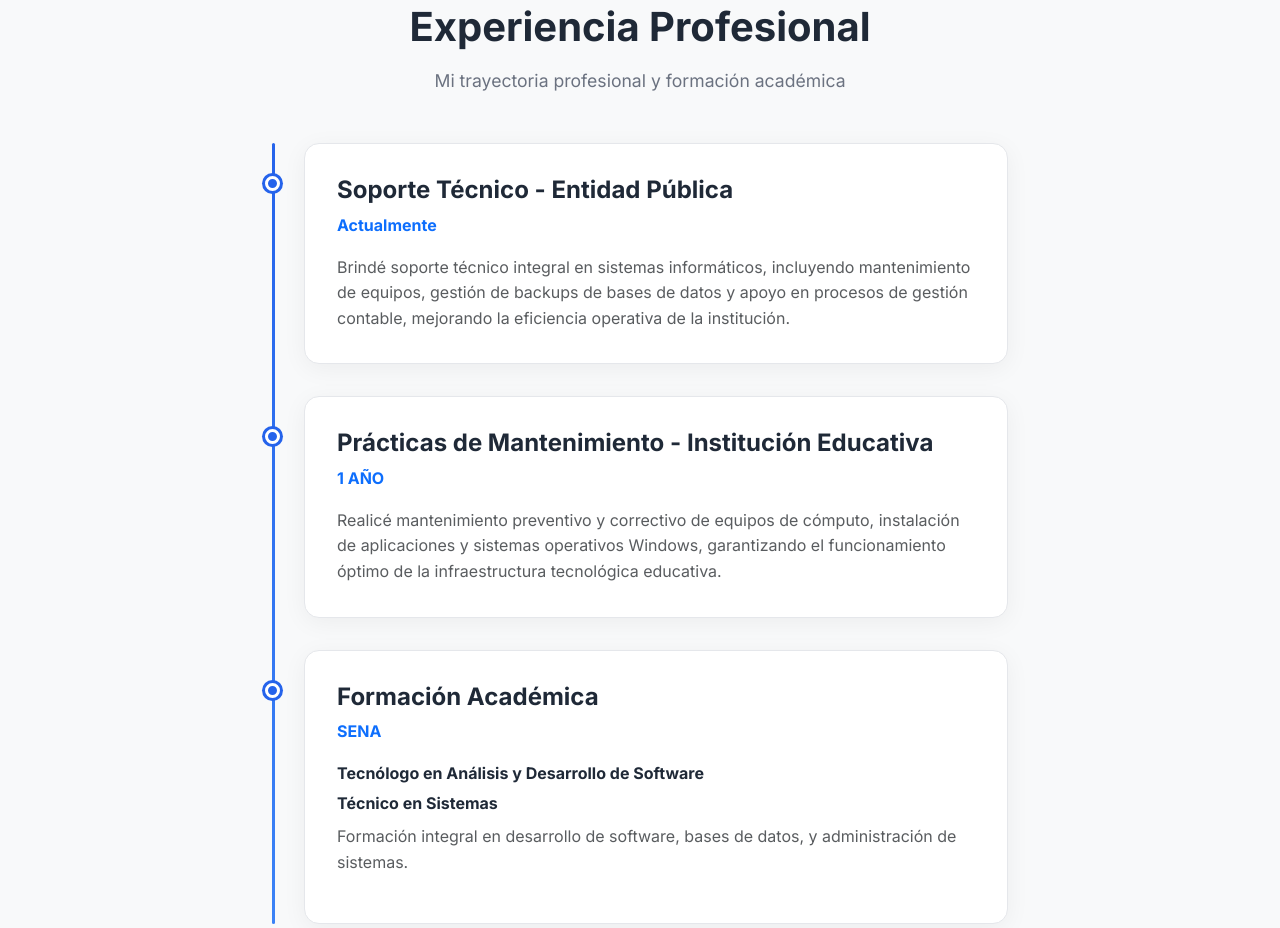
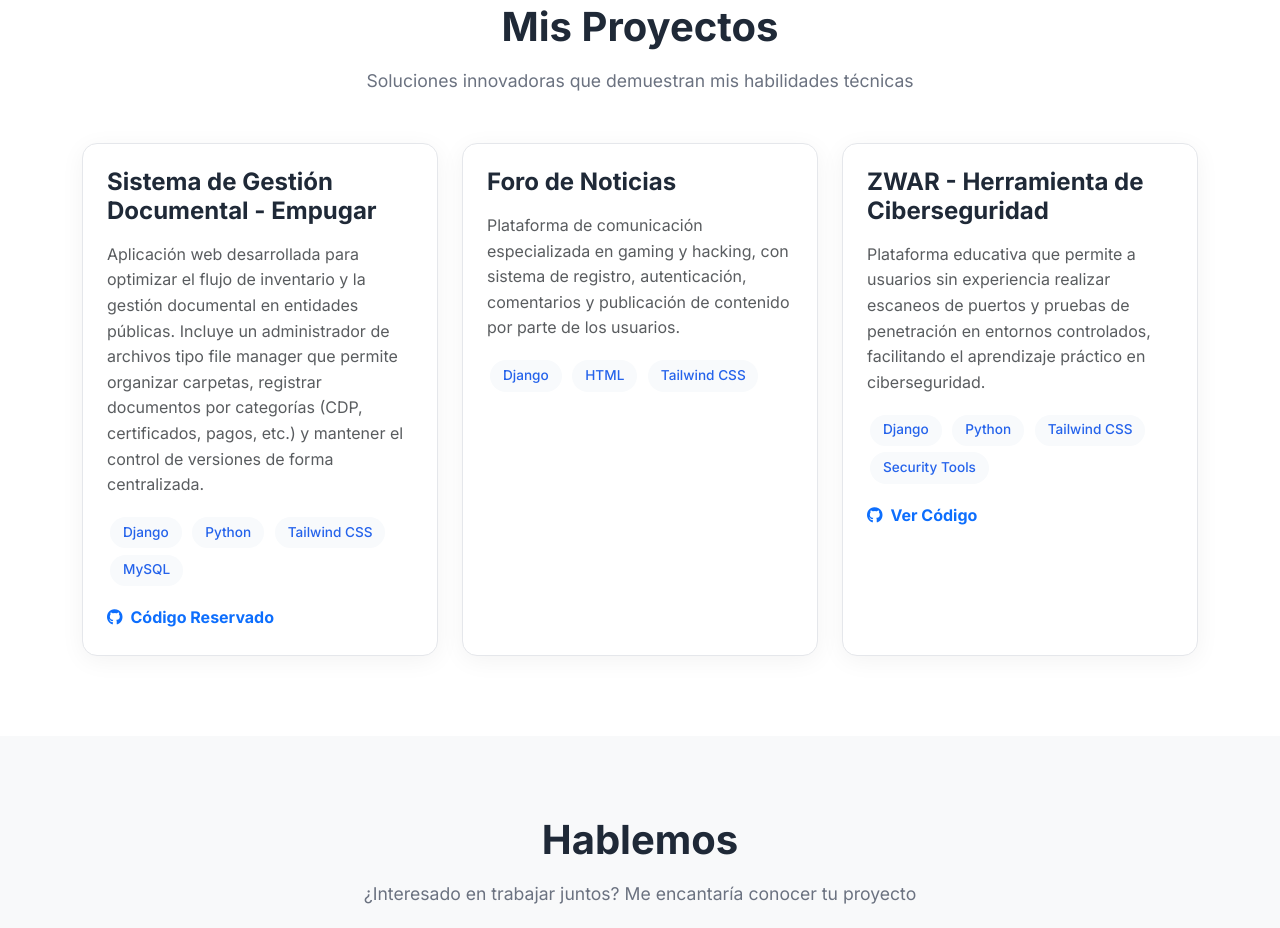
Before and after one commit to Ask-os/AsK-os.github.io-, a plain HTML site: page index.html in a window 1280 px wide. Shown: the part 1873-2801 px from the top of the page. Drawn offline with nearby package versions, Linux system fonts and the light colour scheme.

Commit message:
Update index.html

```diff
--- a/index.html
+++ b/index.html
@@ -579,54 +579,6 @@
         </div>
     </section>
 
-    <!-- Experience Section -->
-    <section id="experiencia" class="section-padding bg-light">
-        <div class="container">
-            <h2 class="section-title fade-in">Experiencia Profesional</h2>
-            <p class="section-subtitle fade-in">
-                Mi trayectoria profesional y formación académica
-            </p>
-
-            <div class="row">
-                <div class="col-lg-8 mx-auto">
-                    <div class="timeline fade-in">
-                        <div class="timeline-item">
-                            <h4 class="fw-bold mb-2">Soporte Técnico - Entidad Pública</h4>
-                            <div class="text-primary fw-bold mb-3">Actualmente</div>
-                            <p class="text-muted mb-0">
-                                Brindé soporte técnico integral en sistemas informáticos, incluyendo mantenimiento
-                                de equipos, gestión de backups de bases de datos y apoyo en procesos de gestión
-                                contable, mejorando la eficiencia operativa de la institución.
-                            </p>
-                        </div>
-
-                        <div class="timeline-item">
-                            <h4 class="fw-bold mb-2">Prácticas de Mantenimiento - Institución Educativa</h4>
-                            <div class="text-primary fw-bold mb-3">1 AÑO</div>
-                            <p class="text-muted mb-0">
-                                Realicé mantenimiento preventivo y correctivo de equipos de cómputo, instalación
-                                de aplicaciones y sistemas operativos Windows, garantizando el funcionamiento
-                                óptimo de la infraestructura tecnológica educativa.
-                            </p>
-                        </div>
-
-                        <div class="timeline-item">
-                            <h4 class="fw-bold mb-2">Formación Académica</h4>
-                            <div class="text-primary fw-bold mb-3">SENA</div>
-                            <div class="mb-0">
-                                <p class="fw-bold mb-1">Tecnólogo en Análisis y Desarrollo de Software</p>
-                                <p class="fw-bold mb-2">Técnico en Sistemas</p>
-                                <p class="text-muted">
-                                    Formación integral en desarrollo de software, bases de datos, y administración de sistemas.
-                                </p>
-                            </div>
-                        </div>
-                    </div>
-                </div>
-            </div>
-        </div>
-    </section>
-
     <!-- Projects Section -->
     <section id="proyectos" class="section-padding">
         <div class="container">
@@ -635,14 +587,18 @@
                 Soluciones innovadoras que demuestran mis habilidades técnicas
             </p>
 
+            <!-- Fila de proyectos -->
+            <div class="row g-4">
+
+                <!-- Proyecto Empugar -->
                 <div class="col-lg-4 col-md-6 fade-in">
                     <div class="project-card">
                         <div class="p-4">
-                            <h4 class="fw-bold mb-3">Sistema de Gestión Documental Empugar</h4>
+                            <h4 class="fw-bold mb-3">Sistema de Gestión Documental - Empugar</h4>
                             <p class="text-muted mb-3">
-                                Sistema web desarrollado para optimizar el flujo de inventario y la gestión documental en entidades públicas.
-                                Cuenta con un administrador de archivos tipo file manager que permite organizar carpetas, registrar
-                                documentos por categorías (CDP, certificados, pagos, etc.), y mantener el control de versiones de forma centralizada.
+                                Aplicación web desarrollada para optimizar el flujo de inventario y la gestión documental en entidades públicas.
+                                Incluye un administrador de archivos tipo file manager que permite organizar carpetas, registrar documentos
+                                por categorías (CDP, certificados, pagos, etc.) y mantener el control de versiones de forma centralizada.
                             </p>
                             <div class="mb-3">
                                 <span class="tech-tag">Django</span>
@@ -650,22 +606,21 @@
                                 <span class="tech-tag">Tailwind CSS</span>
                                 <span class="tech-tag">MySQL</span>
                             </div>
-                            <a href="#"
-                           class="text-decoration-none text-primary fw-bold">
-                            <i class="fab fa-github me-2"></i>Codigo Reservado
-                        </a>
+                            <a href="#" class="text-decoration-none text-primary fw-bold">
+                                <i class="fab fa-github me-2"></i>Código Reservado
+                            </a>
                         </div>
                     </div>
                 </div>
 
+                <!-- Proyecto Foro de Noticias -->
                 <div class="col-lg-4 col-md-6 fade-in">
                     <div class="project-card">
                         <div class="p-4">
                             <h4 class="fw-bold mb-3">Foro de Noticias</h4>
                             <p class="text-muted mb-3">
-                                Plataforma de comunicación especializada en gaming y hacking con sistema
-                                de registro, autenticación, comentarios y publicación de contenido por
-                                parte de los usuarios.
+                                Plataforma de comunicación especializada en gaming y hacking, con sistema de registro, autenticación,
+                                comentarios y publicación de contenido por parte de los usuarios.
                             </p>
                             <div class="mb-3">
                                 <span class="tech-tag">Django</span>
@@ -676,13 +631,14 @@
                     </div>
                 </div>
 
+                <!-- Proyecto ZWAR -->
                 <div class="col-lg-4 col-md-6 fade-in">
                     <div class="project-card">
                         <div class="p-4">
                             <h4 class="fw-bold mb-3">ZWAR - Herramienta de Ciberseguridad</h4>
                             <p class="text-muted mb-3">
-                                Plataforma educativa de ciberseguridad que permite a usuarios sin experiencia
-                                previa realizar escaneos de puertos y pruebas de penetración en entornos controlados.
+                                Plataforma educativa que permite a usuarios sin experiencia realizar escaneos de puertos y pruebas de penetración
+                                en entornos controlados, facilitando el aprendizaje práctico en ciberseguridad.
                             </p>
                             <div class="mb-3">
                                 <span class="tech-tag">Django</span>
@@ -690,16 +646,16 @@
                                 <span class="tech-tag">Tailwind CSS</span>
                                 <span class="tech-tag">Security Tools</span>
                             </div>
-                            <a href="https://github.com/AsTEKA01/ZWAR"
-                               class="text-decoration-none text-primary fw-bold">
+                            <a href="https://github.com/AsTEKA01/ZWAR" class="text-decoration-none text-primary fw-bold">
                                 <i class="fab fa-github me-2"></i>Ver Código
                             </a>
                         </div>
                     </div>
                 </div>
-            </div>
+            </div> <!-- Cierre de la fila de proyectos -->
         </div>
     </section>
+
 
     <!-- Contact Section -->
     <section id="contacto" class="section-padding bg-light">
```
